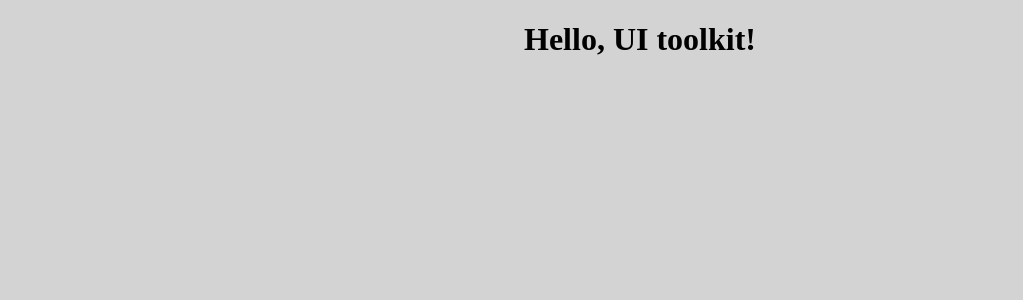
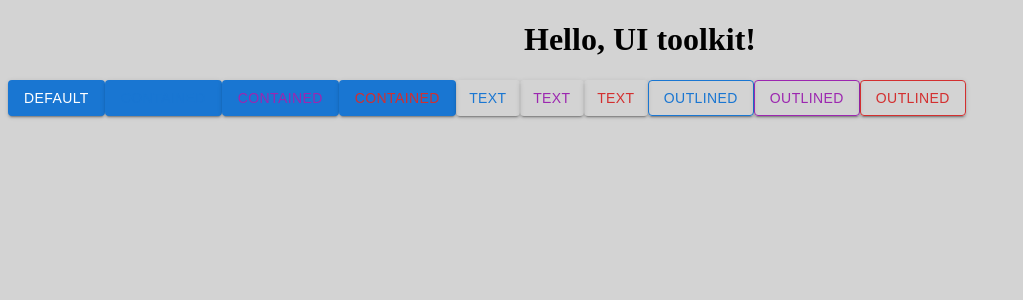
Before and after one commit to IslamSolimanInnowise/custom-components-lib, a React app: page / in a window 1280 px wide. Shown: the top 300 px of the page, without its empty margins (0-1023 px from the left). Built offline with nearby package versions, Linux system fonts and the light colour scheme.

Commit message:
feat: add Button component

```diff
--- a/src/App.tsx
+++ b/src/App.tsx
@@ -1,9 +1,39 @@
 import classes from "./app.module.css";
+import Button from "./components/Button/Button";
 
 const App: React.FC = () => {
   return (
     <div>
       <h1 className={classes.h1}>Hello, UI toolkit!</h1>
+      {/* Button Component */}
+      <Button>Default</Button>
+      <Button variant="contained" color="primary">
+        Contained
+      </Button>
+      <Button variant="contained" color="secondary">
+        Contained
+      </Button>
+      <Button variant="contained" color="error">
+        Contained
+      </Button>
+      <Button variant="text" color="primary">
+        Text
+      </Button>
+      <Button variant="text" color="secondary">
+        Text
+      </Button>
+      <Button variant="text" color="error">
+        Text
+      </Button>
+      <Button variant="outlined" color="primary">
+        Outlined
+      </Button>
+      <Button variant="outlined" color="secondary">
+        Outlined
+      </Button>
+      <Button variant="outlined" color="error">
+        Outlined
+      </Button>
     </div>
   );
 };
--- /dev/null
+++ b/src/components/Button/Button.tsx
@@ -0,0 +1,20 @@
+import classes from "./button.module.css";
+
+interface ButtonProps extends React.ButtonHTMLAttributes<HTMLButtonElement> {
+  variant?: "text" | "contained" | "outlined";
+  color?: "primary" | "secondary" | "error";
+  children?: React.ReactNode;
+}
+
+const Button: React.FC<ButtonProps> = ({
+  variant = "contained",
+  color = "",
+  children,
+}) => {
+  return (
+    <button className={`${classes.btn} ${classes[variant]} ${classes[color]}`}>
+      {children}
+    </button>
+  );
+};
+export default Button;
--- /dev/null
+++ b/src/components/Button/button.module.css
@@ -0,0 +1,76 @@
+.btn {
+    display: inline-flex;
+    align-items: center;
+    justify-content: center;
+    box-sizing: border-box;
+    outline: 0;
+    margin: 0;
+    cursor: pointer;
+    vertical-align: middle;
+    text-decoration: none;
+    font-weight: 500;
+    font-size: 0.875rem;
+    line-height: 1.75;
+    letter-spacing: 0.02857em;
+    text-transform: uppercase;
+    min-width: 64px;
+    border: 0;
+    border-radius: 4px;
+    box-shadow: 0px 3px 1px -2px rgba(0, 0, 0, 0.2), 0px 2px 2px 0px rgba(0, 0, 0, 0.14), 0px 1px 5px 0px rgba(0, 0, 0, 0.12);
+    --variant-textColor: #1976d2;
+    --variant-outlinedColor: #1976d2;
+    --variant-outlinedBorder: rgba(25, 118, 210, 0.5);
+    --variant-containedColor: #fff;
+    --variant-containedBg: #1976d2;
+    --color-primary: #1976d2;
+    --color-secondary: #9c27b0;
+    --color-error: #d32f2f;
+    transition: background-color 250ms cubic-bezier(0.4, 0, 0.2, 1) 0ms, box-shadow 250ms cubic-bezier(0.4, 0, 0.2, 1) 0ms, border-color 250ms cubic-bezier(0.4, 0, 0.2, 1) 0ms;
+
+    &:hover {
+        box-shadow: 0px 2px 4px -1px rgba(0, 0, 0, 0.2), 0px 4px 5px 0px rgba(0, 0, 0, 0.14), 0px 1px 10px 0px rgba(0, 0, 0, 0.12);
+        --variant-containedBg: #1565c0;
+        --variant-textBg: rgba(25, 118, 210, 0.04);
+        --variant-outlinedBorder: #1976d2;
+        --variant-outlinedBg: rgba(25, 118, 210, 0.04);
+    }
+
+    &:active {
+        box-shadow: 0px 5px 5px -3px rgba(0, 0, 0, 0.2), 0px 8px 10px 1px rgba(0, 0, 0, 0.14), 0px 3px 14px 2px rgba(0, 0, 0, 0.12);
+    }
+}
+
+.btn.contained {
+    padding: 6px 16px;
+    color: var(--variant-containedColor);
+    background-color: var(--variant-containedBg);
+}
+
+.btn.text {
+    padding: 6px 8px;
+    color: var(--variant-textColor);
+    background-color: var(--variant-textBg);
+}
+
+.btn.outlined {
+    padding: 5px 15px;
+    border: 1px solid var(--variant-outlinedColor);
+    border-color: var(--variant-outlinedBorder, #1976d2);
+    background-color: var(--variant-outlinedBg);
+    color: var(--variant-outlinedColor);
+}
+
+.btn.primary {
+    color: var(--color-primary);
+    border-color: var(--color-primary);
+}
+
+.btn.secondary {
+    color: var(--color-secondary);
+    border-color: var(--color-secondary);
+}
+
+.btn.error {
+    color: var(--color-error);
+    border-color: var(--color-error)
+}
```
